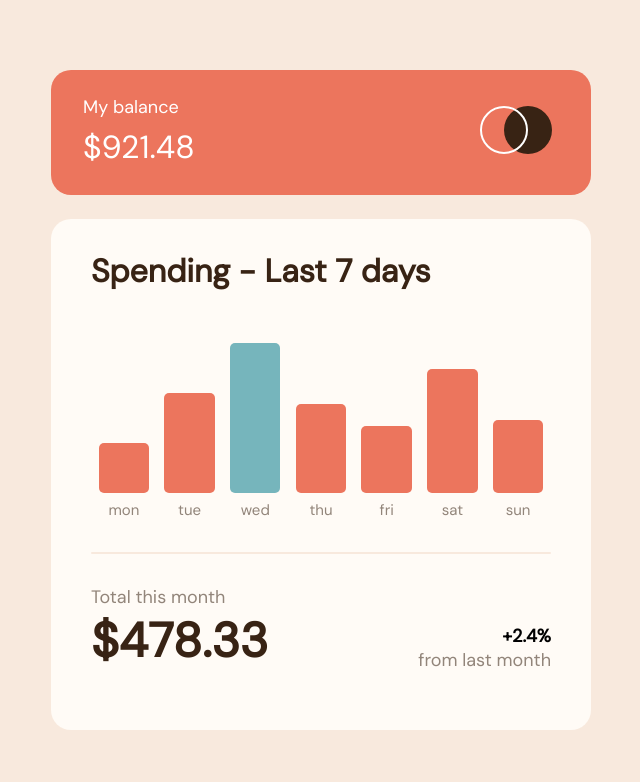
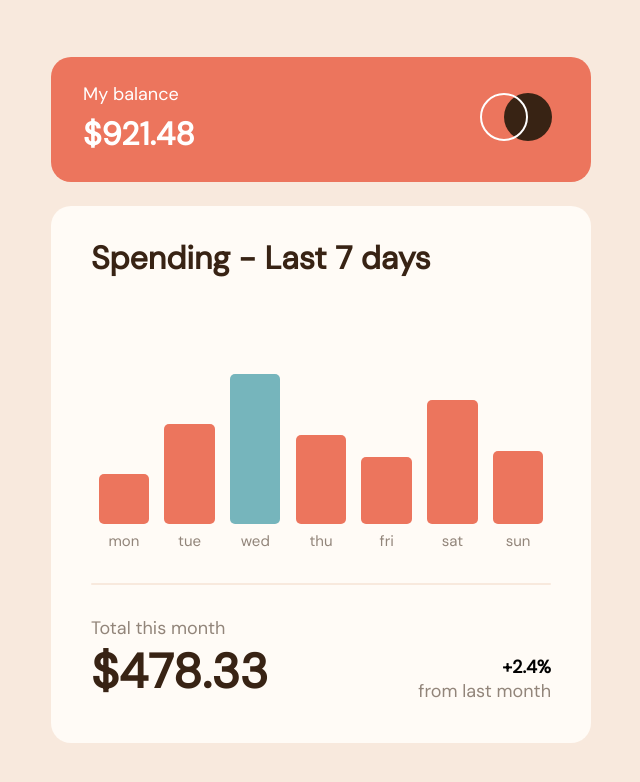
Before and after one commit to bradleyhop/frontend-mentor-expenses-chart-component, a Vue app: page / in a window 1280 px wide. Shown: the top 782 px of the page, without its empty margins (319-959 px from the left). Built offline with nearby package versions, Linux system fonts and the light colour scheme.

Commit message:
minor CSS fixes to better match design

```diff
--- a/src/components/BarChart.vue
+++ b/src/components/BarChart.vue
@@ -49,7 +49,7 @@ $bar-width-desktop: 50.36px;
 $transition-type: 0.2s ease;
 
 .bar-chart-container {
-  min-height: 200px;
+  min-height: 178px;
   display: flex;
   align-items: flex-end;
   justify-content: space-around;
--- a/src/components/ExpenseReport.vue
+++ b/src/components/ExpenseReport.vue
@@ -61,7 +61,7 @@ export default {
 <style lang="scss" scoped>
 // spin animation for logo
 @keyframes spin {
-  from{
+  from {
     transform: rotate(0deg);
   }
   to {
@@ -112,6 +112,7 @@ export default {
 
 .balance-number {
   color: $white;
+  font-weight: 700;
 }
 
 .logo-img-container {
@@ -153,6 +154,11 @@ export default {
 .spending-title {
   color: $darkBrown;
   font-weight: 700;
+  margin-bottom: 52px;
+
+  @include desktop-breakpoint {
+    margin-bottom: 66px;
+  }
 }
 
 hr.divider {
```
